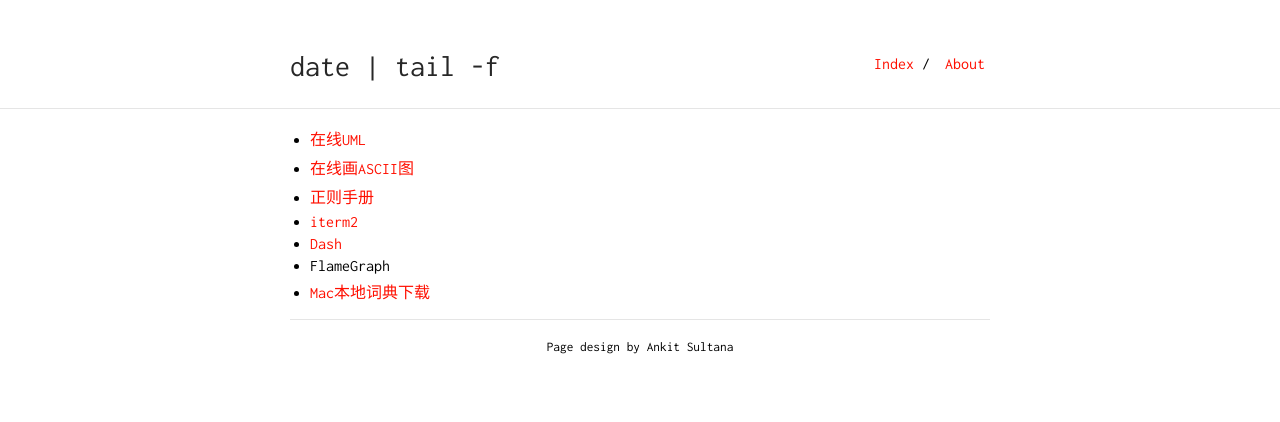
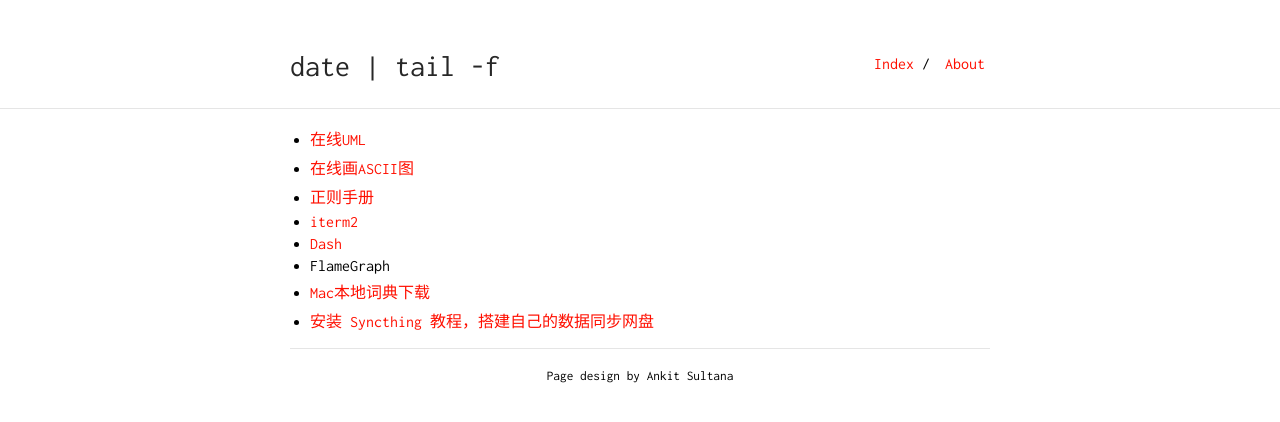
Before and after one commit to baobaoyeye/baobaoyeye.github.io, a Jekyll site: the page built from contents/tools/list.md, in a window 1280 px wide. Shown: the top 422 px of the page. Built offline with Jekyll 4.4.1, drawn with Linux system fonts in a browser that asks for light colours; our own code applies the rules of GitHub Pages for plain Markdown files.

Commit message:
update tools

```diff
--- a/contents/tools/list.md
+++ b/contents/tools/list.md
@@ -5,3 +5,4 @@
 * [Dash](https://kapeli.com/dash)
 * FlameGraph
 * [Mac本地词典下载](http://download.huzheng.org/zh_CN/)
+* [安装 Syncthing 教程，搭建自己的数据同步网盘](https://blog.curlc.com/archives/333.html)
```
